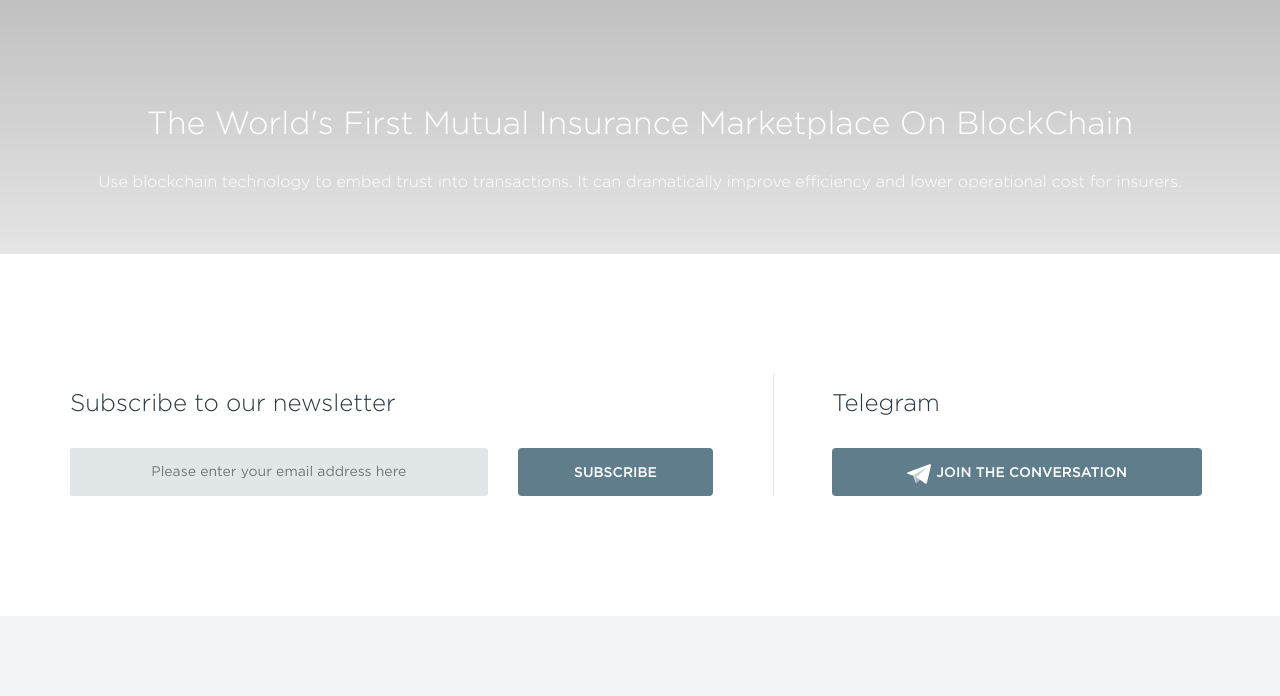
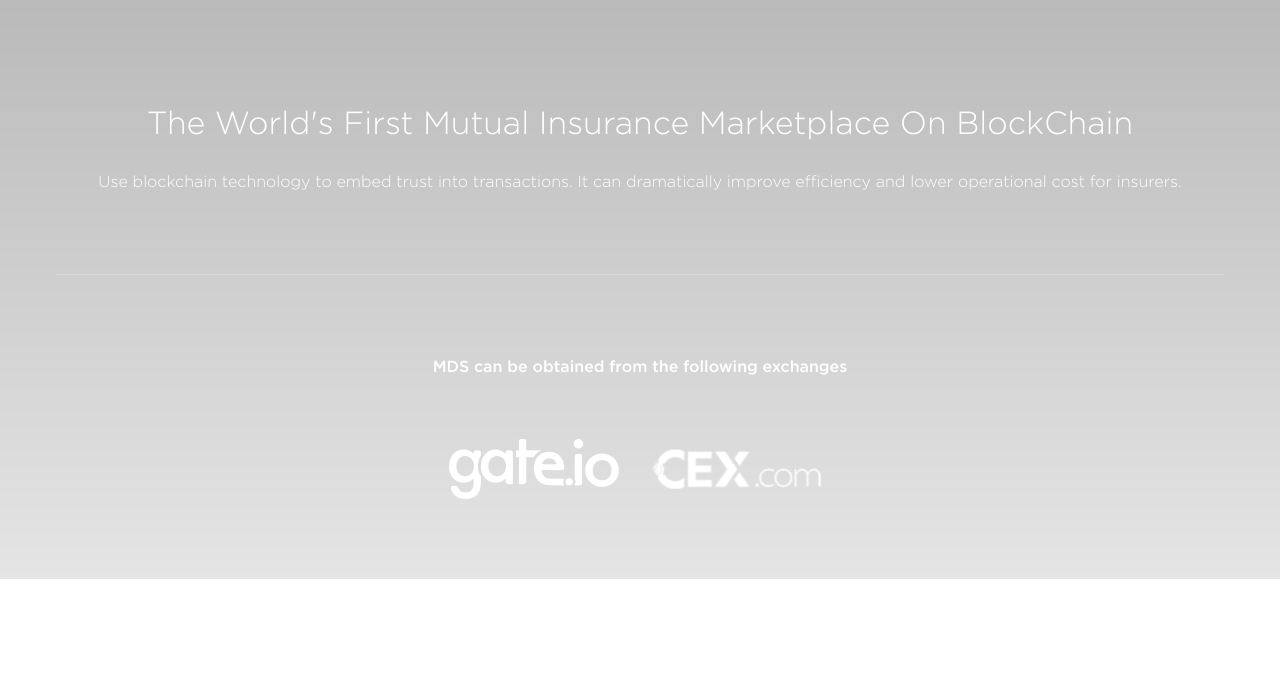
Before and after one commit to MediShares/www, a plain HTML site: page index.html in a window 1280 px wide. Shown: the part 101-797 px from the top of the page. Drawn offline with Linux system fonts and the light colour scheme.

Commit message:
增加交易所
增加交易所

```diff
--- a/css/ico-common.css
+++ b/css/ico-common.css
@@ -145,6 +145,29 @@ ul {
     margin-top: 16px;
     font-family: Gotham-Light;
 }
+.exchange{
+    margin-top: 80px;
+    padding-top:80px ;
+    border-top:1px solid rgba(255, 255, 255, 0.2);
+}
+.exchange>p{
+    font-family: Gotham-Medium;
+    font-size: 16px;
+    font-weight: 500;
+    line-height: 1.5;
+    margin-bottom: 50px;
+}
+.exchange li{
+    display: inline-block;
+    margin: 10px;
+}
+.exchange li a{
+    display: inline-block;
+}
+.exchange li img{
+    height: 60px;
+}
+
 /*订阅资讯*/
 .ico-subscribe{
     padding:120px 0;
@@ -692,6 +715,13 @@ footer .contact-icon+span {
         font-size: 14px;
         padding: 0 40px;
     }
+    .exchange{
+      margin-top: 40px;
+      padding-top: 40px;
+    }
+    .exchange p{
+      margin-bottom: 25px;
+    }
     /*订阅资讯*/
     .ico-subscribe{
         padding: 40px 0 60px;
--- a/index.html
+++ b/index.html
@@ -7,7 +7,7 @@
   <title>MediShares - A Global Mutual Aid Marketplace on the Blockchain</title>
   <link rel="shortcut icon" type="image/x-icon" href="images/favicon.ico" />
   <link rel="stylesheet" type="text/css" href="css/bootstrap.min.css">
-  <link rel="stylesheet" type="text/css" href="css/ico-common.min.css?v=2017111001">
+  <link rel="stylesheet" type="text/css" href="css/ico-common.min.css?v=2017121201">
   <!--[if lte IE 9]>
   <script src="js/html5shiv.min.js"></script>
   <script src="js/respond.min.js"></script>
@@ -51,6 +51,13 @@ if (Browser_Agent.indexOf("MSIE") != -1) {
         <img src="images/icon/header_logo@2x.png" class="header-logo">
         <div class="invalid-name">The World's First Mutual Insurance Marketplace On BlockChain</div>
         <div class="slogan">Use blockchain technology to embed trust into transactions. It can dramatically improve efficiency and lower operational cost for insurers.</div>
+        <div class="exchange center-align">
+          <p>MDS can be obtained from the following exchanges</p>
+          <ul>
+            <li><a target="_blank" href="https://gate.io/trade/MDS_ETH"><img src="images/gate.io@2x.png"></a></li>
+            <li><a target="_blank" href="https://www.cex.com/market/mds_eth"><img src="images/cex.com@2x.png"></a></li>
+          </ul>
+        </div>
     </div>
     <div class="bg-cover"></div>
 </div>
```
Also changed, not shown: cn/index.html (+8 -1 lines), css/ico-common.min.css, images/cex.com@2x.png (added), images/gate.io@2x.png (added).
